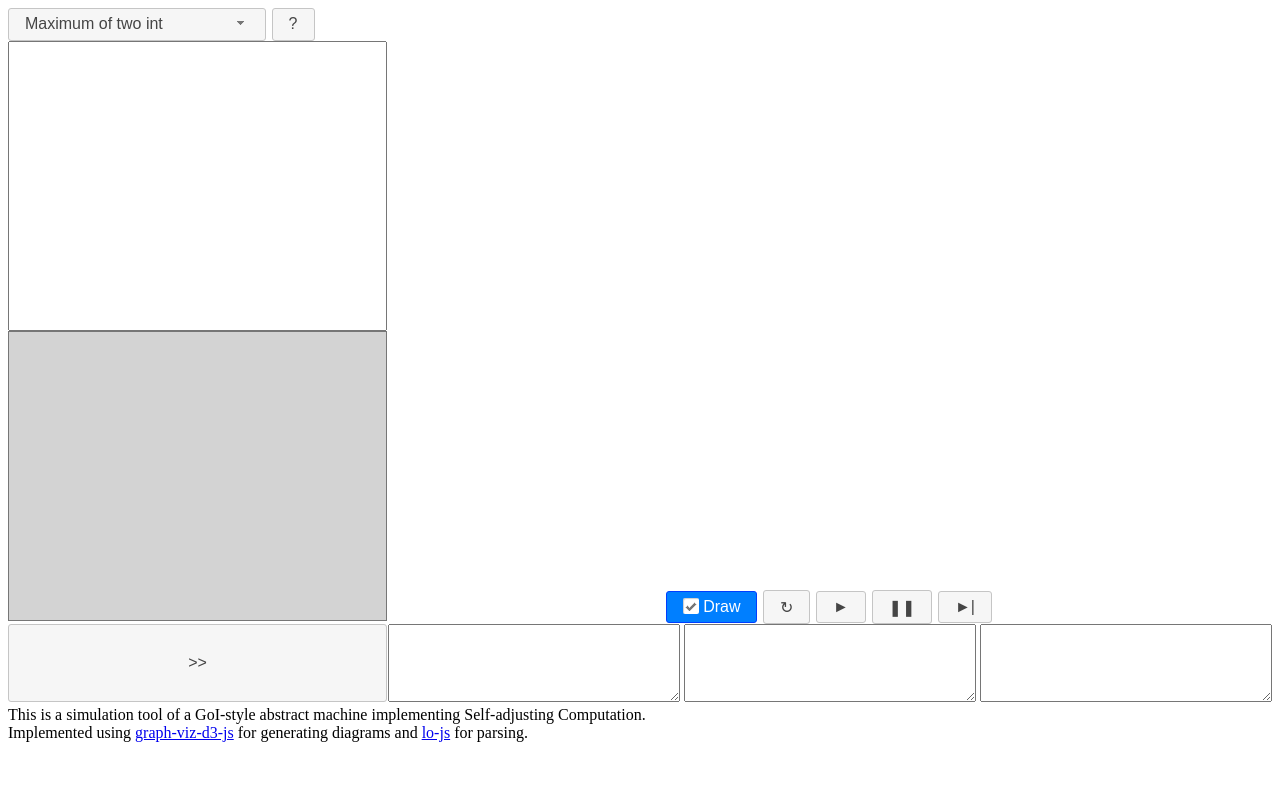
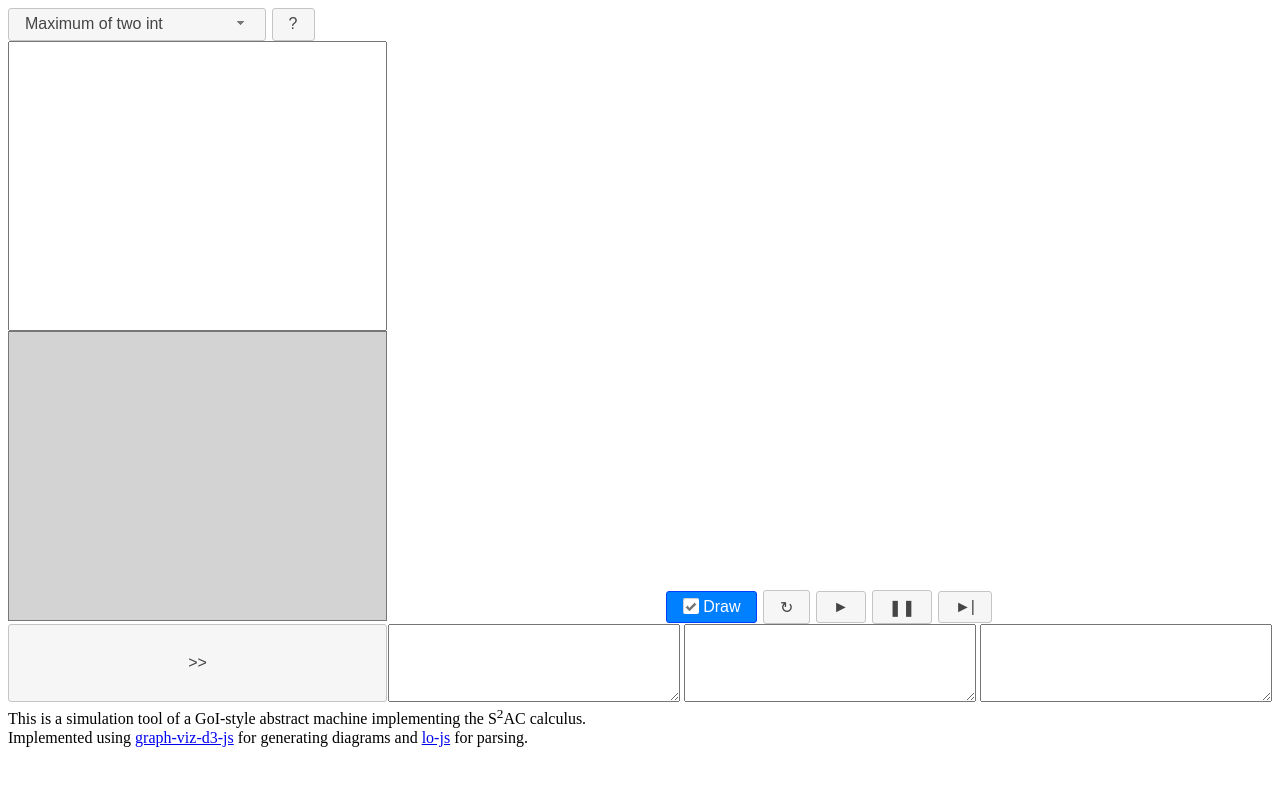
Before and after one commit to sanduteo95/EFSD-vis, a plain HTML site: page index.html in a window 1280 px wide. Drawn offline with Linux system fonts and the light colour scheme.

Commit message:
changed index

```diff
--- a/index.html
+++ b/index.html
@@ -73,7 +73,7 @@
 		</div>
 	<div>
 	<div style="clear: both;">
-		This is a simulation tool of a GoI-style abstract machine implementing Self-adjusting Computation.</br>
+		This is a simulation tool of a GoI-style abstract machine implementing the S<sup>2</sup>AC calculus.</br>
 		Implemented using <a href=https://github.com/mstefaniuk/graph-viz-d3-js target="_blank">graph-viz-d3-js</a> for generating diagrams and <a href=https://github.com/tadeuzagallo/lc-js>lo-js</a> for parsing.
 	</div>
 
```
